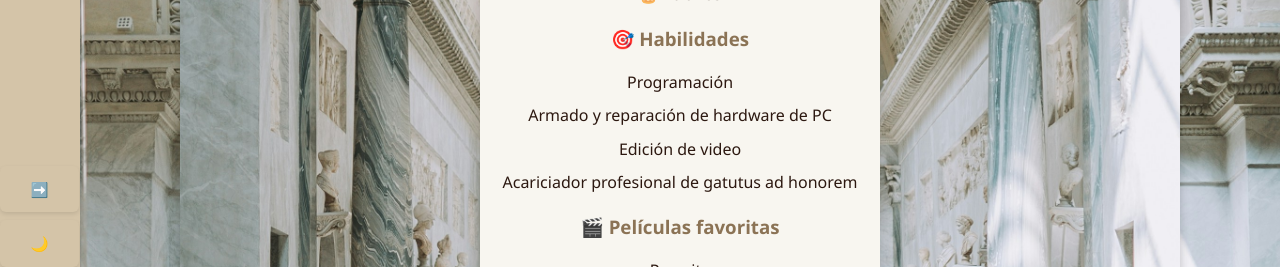
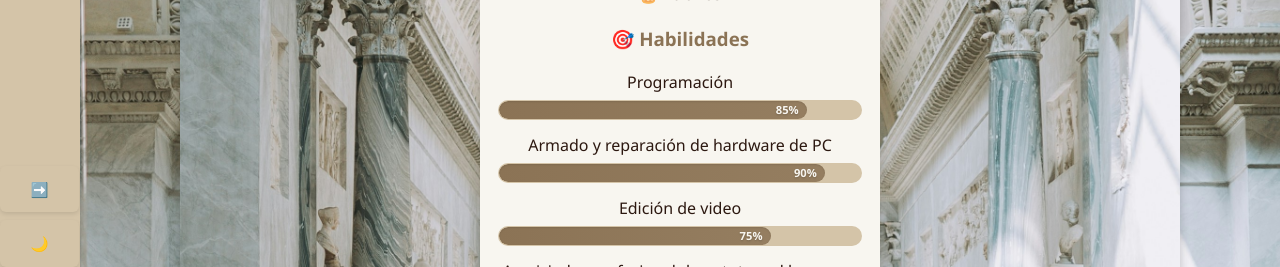
Before and after one commit to martincomito/grupo10-frontend-TP3, a React (Vite) app: page /licha in a window 1280 px wide. Shown: the part 533-800 px from the top of the page. Built offline with nearby package versions, Linux system fonts and the light colour scheme.

Commit message:
Barras de progreso de habilidades

```diff
--- a/src/componentes/Card.jsx
+++ b/src/componentes/Card.jsx
@@ -70,6 +70,51 @@ const Card = styled.div`
   }
 `;
 
+const ItemHabilidad = styled.li`
+  margin: 0.8rem 0;
+`;
+
+const NombreHabilidad = styled.span`
+  display: block;
+  margin-bottom: 0.3rem;
+  font-weight: 500;
+  color: ${({ theme }) => theme.fontColor};
+`;
+
+const ContenedorBarraProgreso = styled.div`
+  width: 100%;
+  height: 20px;
+  background-color: ${({ theme }) => theme.secondary};
+  border-radius: 10px;
+  overflow: hidden;
+  border: 1px solid ${({ theme }) => theme.border};
+  position: relative;
+`;
+
+const RellenoBarraProgreso = styled.div`
+  height: 100%;
+  width: ${({ value }) => `${Math.min(Math.max(value, 0), 100)}%`};
+  background: linear-gradient(
+    90deg,
+    ${({ theme }) => theme.accent},
+    ${({ theme }) => theme.accent}dd
+  );
+  border-radius: 10px;
+  transition: width 0.6s ease-out;
+  display: flex;
+  align-items: center;
+  justify-content: flex-end;
+  padding-right: 8px;
+  box-shadow: inset 0 1px 2px rgba(0, 0, 0, 0.1);
+`;
+
+const ValorProgreso = styled.span`
+  font-size: 0.7rem;
+  font-weight: 600;
+  color: ${({ theme }) => theme.body};
+  text-shadow: 0 1px 2px rgba(0, 0, 0, 0.2);
+`;
+
 const BotonVolver = styled(Link)`
   display: block;
   margin: 1.5rem auto 0 auto;
@@ -115,9 +160,27 @@ export const Tarjeta = ({ ...data }) => (
     <p>🎂 {data.edad}</p>
     <h3>🎯 Habilidades</h3>
     <ul>
-      {data.habilidades.map((h, i) => (
-        <li key={i}>{h}</li>
-      ))}
+      {data.habilidades.map((h, i) => {
+        // Support both old format (string) and new format (object with nombre and valor)
+        const habilidad = typeof h === 'string' ? { nombre: h, valor: 50 } : h;
+        const valor = Math.min(Math.max(habilidad.valor || 0, 0), 100);
+
+        return (
+          <ItemHabilidad key={i}>
+            <NombreHabilidad>{habilidad.nombre || h}</NombreHabilidad>
+            <ContenedorBarraProgreso>
+              <RellenoBarraProgreso value={valor}>
+                {valor >= 15 && <ValorProgreso>{valor}%</ValorProgreso>}
+              </RellenoBarraProgreso>
+            </ContenedorBarraProgreso>
+            {valor < 15 && (
+              <ValorProgreso style={{ marginLeft: '8px', color: 'inherit' }}>
+                {valor}%
+              </ValorProgreso>
+            )}
+          </ItemHabilidad>
+        );
+      })}
     </ul>
     <h3>🎬 Películas favoritas</h3>
     <ul>
--- a/src/secciones/Licha.jsx
+++ b/src/secciones/Licha.jsx
@@ -7,22 +7,18 @@ export const Licha = () => (
     ubicacion="Avellaneda, Buenos Aires"
     edad="26 años"
     habilidades={[
-      "Programación",
-      "Armado y reparación de hardware de PC",
-      "Edición de video",
-      "Acariciador profesional de gatutus ad honorem"
+      { nombre: 'Programación', valor: 85 },
+      { nombre: 'Armado y reparación de hardware de PC', valor: 90 },
+      { nombre: 'Edición de video', valor: 75 },
+      { nombre: 'Acariciador profesional de gatutus ad honorem', valor: 100 },
     ]}
     peliculas={[
-      "Parasite",
-      "5 Centímetros por Segundo",
-      "La Gran Estafa (Trilogía)",
-      "Nueve Reinas",
-      "Puente a Terabithia"
+      'Parasite',
+      '5 Centímetros por Segundo',
+      'La Gran Estafa (Trilogía)',
+      'Nueve Reinas',
+      'Puente a Terabithia',
     ]}
-    musica={[
-      "Muse",
-      "The Beatles",
-      "Oasis"
-    ]}
+    musica={['Muse', 'The Beatles', 'Oasis']}
   />
 );
--- a/src/secciones/Lu.jsx
+++ b/src/secciones/Lu.jsx
@@ -7,20 +7,12 @@ export const Lu = () => (
     ubicacion="CABA, Argentina"
     edad="34 años"
     habilidades={[
-      "Cantar conciertos en la ducha",
-      "Hacer el Moonwalk",
-      "Aumentar la entropía del Universo",
-      "Uso de micropipeta automática"
+      { nombre: 'Cantar conciertos en la ducha', valor: 95 },
+      { nombre: 'Hacer el Moonwalk', valor: 80 },
+      { nombre: 'Aumentar la entropía del Universo', valor: 100 },
+      { nombre: 'Uso de micropipeta automática', valor: 70 },
     ]}
-    peliculas={[
-      "Orgullo y Prejuicio",
-      "Diario de una Pasión",
-      "Jurassic Park"
-    ]}
-    musica={[
-      "Radiohead",
-      "Frank Sinatra",
-      "Luis Miguel"
-    ]}
+    peliculas={['Orgullo y Prejuicio', 'Diario de una Pasión', 'Jurassic Park']}
+    musica={['Radiohead', 'Frank Sinatra', 'Luis Miguel']}
   />
 );
--- a/src/secciones/Mila.jsx
+++ b/src/secciones/Mila.jsx
@@ -7,20 +7,12 @@ export const Mila = () => (
     ubicacion="General Deheza, Córdoba"
     edad="27 años"
     habilidades={[
-      "Redacción",
-      "Debug",
-      "Jugar al R.E.P.O",
-      "Reírse como un globo desinflándose"
+      { nombre: 'Redacción', valor: 88 },
+      { nombre: 'Debug', valor: 82 },
+      { nombre: 'Jugar al R.E.P.O', valor: 75 },
+      { nombre: 'Reírse como un globo desinflándose', valor: 100 },
     ]}
-    peliculas={[
-      "Sing",
-      "Rave",
-      "Malala"
-    ]}
-    musica={[
-      "Rock",
-      "Cumbia",
-      "Cuartetazo"
-    ]}
+    peliculas={['Sing', 'Rave', 'Malala']}
+    musica={['Rock', 'Cumbia', 'Cuartetazo']}
   />
 );
--- a/src/secciones/Pablo.jsx
+++ b/src/secciones/Pablo.jsx
@@ -7,20 +7,12 @@ export const Pablo = () => (
     ubicacion="CABA, Argentina"
     edad="+40 años"
     habilidades={[
-      "Programación (lenguajes varios)",
-      "Desarrollo de videojuegos",
-      "Cocina",
-      "Running"
+      { nombre: 'Programación (lenguajes varios)', valor: 90 },
+      { nombre: 'Desarrollo de videojuegos', valor: 85 },
+      { nombre: 'Cocina', valor: 70 },
+      { nombre: 'Running', valor: 65 },
     ]}
-    peliculas={[
-      "Blade Runner",
-      "Pulp Fiction",
-      "Nueve Reinas"
-    ]}
-    musica={[
-      "Metallica",
-      "Guns N' Roses",
-      "Imagine Dragons"
-    ]}
+    peliculas={['Blade Runner', 'Pulp Fiction', 'Nueve Reinas']}
+    musica={['Metallica', "Guns N' Roses", 'Imagine Dragons']}
   />
 );
--- a/src/secciones/Tincho.jsx
+++ b/src/secciones/Tincho.jsx
@@ -7,20 +7,12 @@ export const Tincho = () => (
     ubicacion="La Plata, Buenos Aires"
     edad="36 años"
     habilidades={[
-      "Programación",
-      "Hacer malabares con tres pelotas",
-      "Tocar instrumentos",
-      "Saltar de aviones sin paracaídas (demostrable solo una vez)"
+      { nombre: 'Programación', valor: 88 },
+      { nombre: 'Hacer malabares con tres pelotas', valor: 60 },
+      { nombre: 'Tocar instrumentos', valor: 78 },
+      { nombre: 'Saltar de aviones sin paracaídas (demostrable solo una vez)', valor: 100 },
     ]}
-    peliculas={[
-      "El Jockey",
-      "Fantastic Planet",
-      "Mulholland Drive"
-    ]}
-    musica={[
-      "Daft Punk",
-      "Dillom",
-      "Tame Impala"
-    ]}
+    peliculas={['El Jockey', 'Fantastic Planet', 'Mulholland Drive']}
+    musica={['Daft Punk', 'Dillom', 'Tame Impala']}
   />
 );
```
